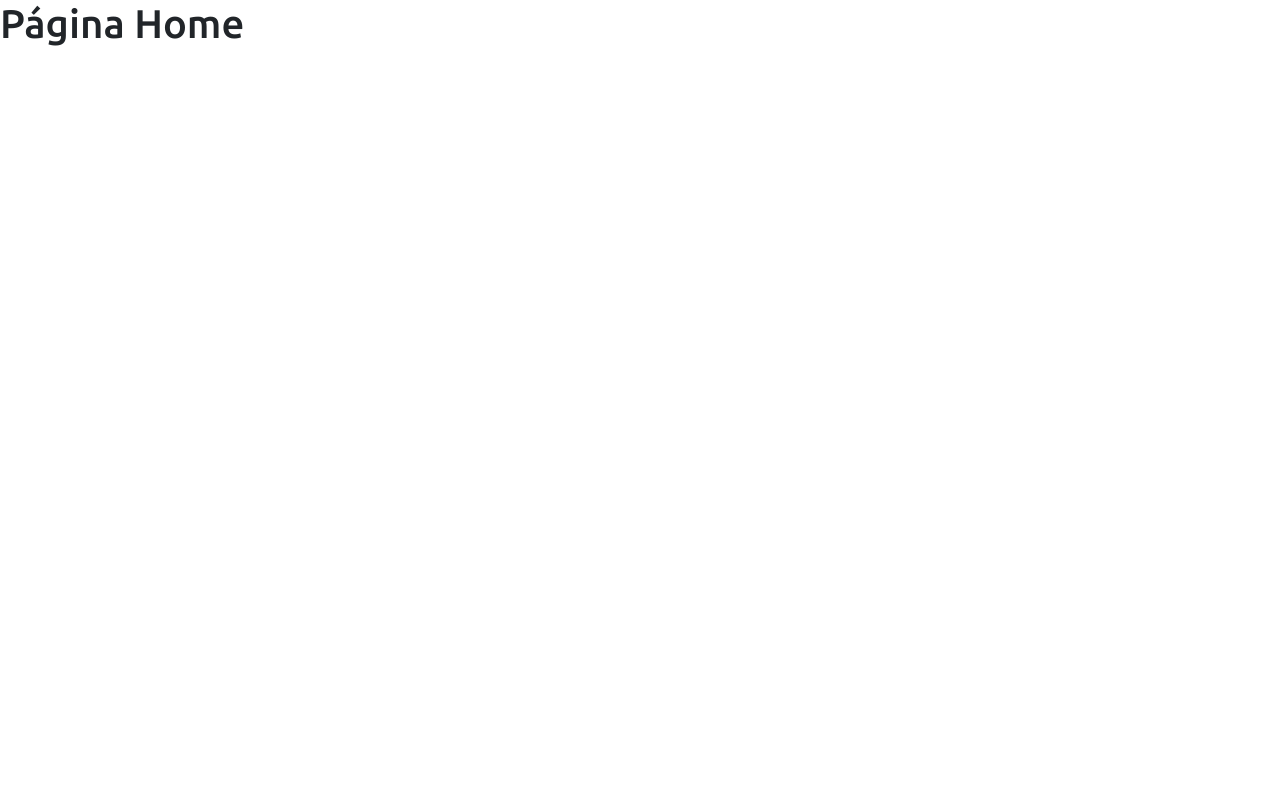
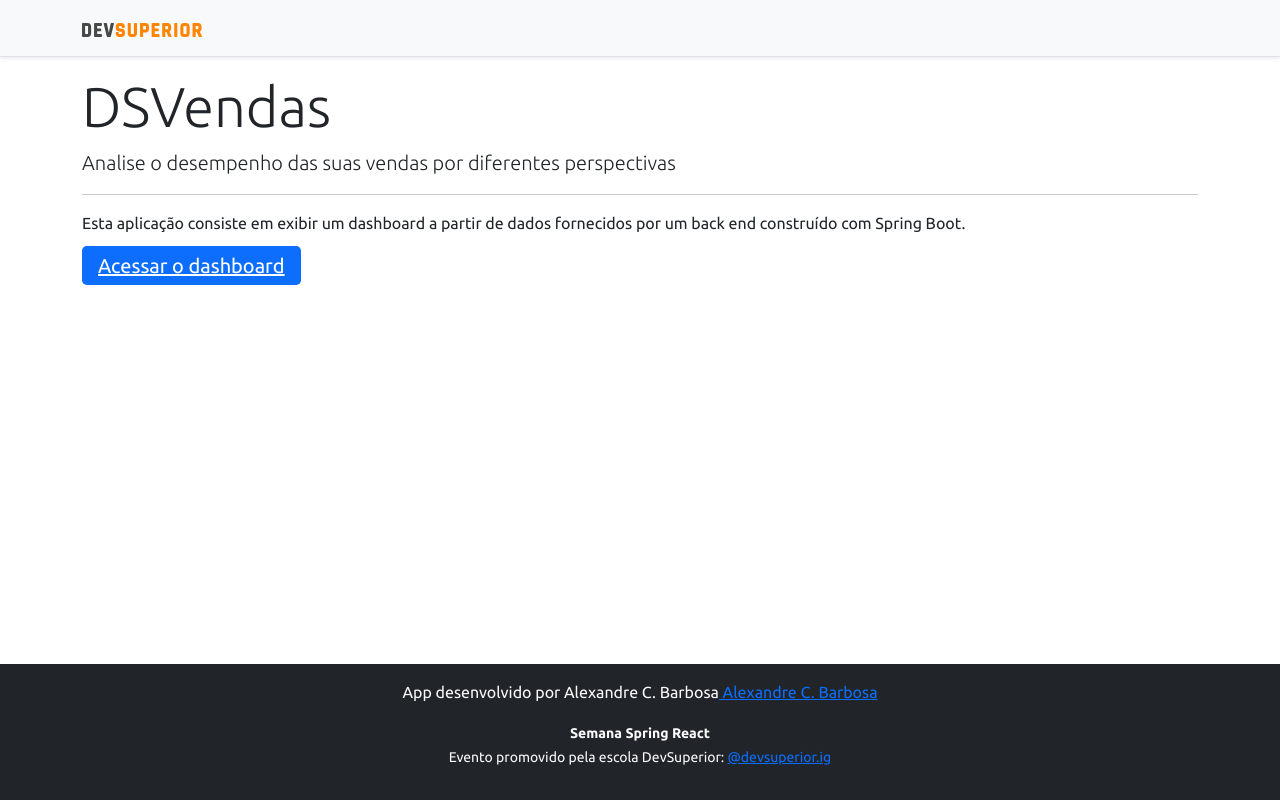
Before and after one commit to acb-dev/projeto-sds4, a React (Create React App) app in the folder frontend/: page / in a window 1280 px wide. Built offline with nearby package versions, Linux system fonts and the light colour scheme.

Commit message:
Home, Navigation

```diff
--- a/frontend/src/App.tsx
+++ b/frontend/src/App.tsx
@@ -2,7 +2,7 @@
 
 function App() {
   return (
-    <Routes/>
+    <Routes />
   );
 }
 
--- a/frontend/src/Routes.tsx
+++ b/frontend/src/Routes.tsx
@@ -11,7 +11,7 @@
                     <Home />
                 </Route>
                 <Route path ="/dashboard" exact>
-                    <Dashboard/>
+                    <Dashboard />
                 </Route>
             </Switch>
         </BrowserRouter>
--- a/frontend/src/assets/components/NavBar/index.tsx
+++ b/frontend/src/assets/components/NavBar/index.tsx
@@ -1,11 +1,14 @@
 import ImgDsDark from 'assets/img/ds-dark.svg';
+import { Link } from 'react-router-dom';
 
 const NavBar = () => {
   return (
     <div className="d-flex flex-column flex-md-row align-items-center p-3 px-md-4 mb-3 bg-light border-bottom shadow-sm">
       <div className="container">
         <nav className="my-2 my-md-0 mr-md-3">
+          <Link to="/">
           <img src={ImgDsDark} alt="DevSuperior" width="120" />
+          </Link>
         </nav>
       </div>
     </div>
--- a/frontend/src/pages/Home/index.tsx
+++ b/frontend/src/pages/Home/index.tsx
@@ -1,8 +1,30 @@
+import Footer from "assets/components/Footer";
+import NavBar from "assets/components/NavBar";
+import { Link } from "react-router-dom";
+
 const Home = () => {
-return (
-<div>
-    <h1>Página Home</h1>
-</div>
+    return (
+        <>
+        <NavBar />
+        <div className="container">
+
+            <div className="jumbotron">
+
+                <h1 className="display-4">DSVendas</h1>
+
+                <p className="lead">Analise o desempenho das suas vendas por diferentes perspectivas</p>
+
+                <hr />
+
+                <p>Esta aplicação consiste em exibir um dashboard a partir de dados fornecidos por um back end construído com Spring Boot.</p>
+                <Link className="btn-primary btn-lg" to="dashboard">
+                        Acessar o dashboard
+                </Link>
+            </div>
+
+        </div>
+        <Footer />
+        </>
 );
 }
 
```
